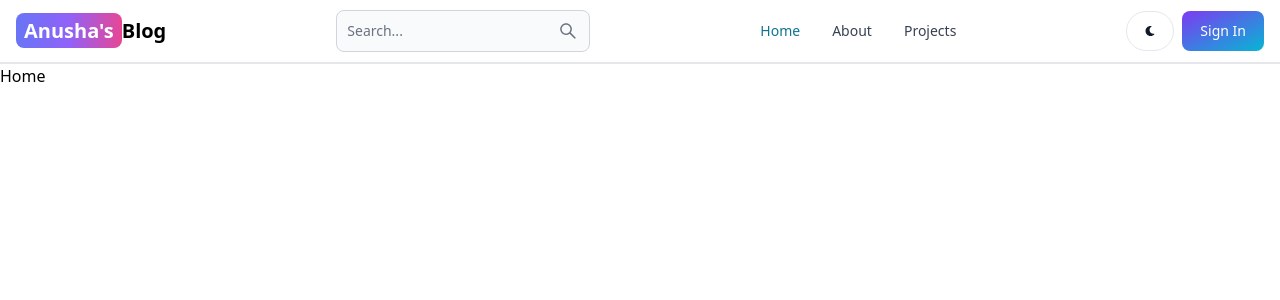
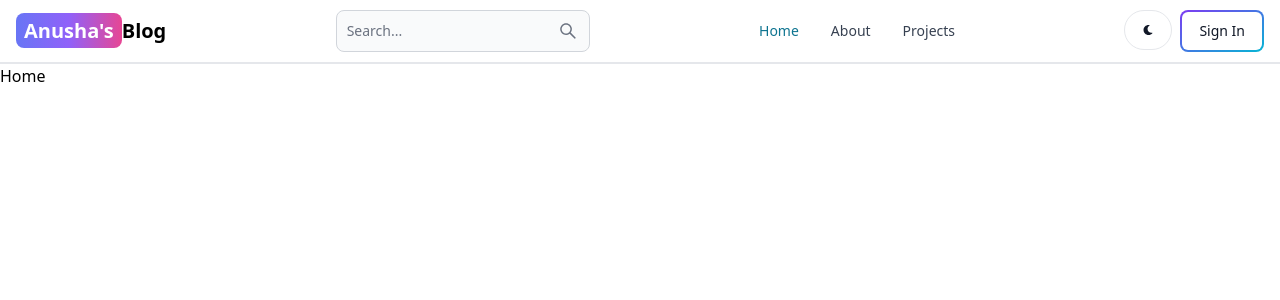
Before and after one commit to Anusha-star11/MERNBlog, a React (Vite) app in the folder client/: page / in a window 1280 px wide. Shown: the top 300 px of the page. Built offline with nearby package versions, Linux system fonts and the light colour scheme.

Commit message:
outline changes made

```diff
--- a/client/src/components/Header.jsx
+++ b/client/src/components/Header.jsx
@@ -23,7 +23,7 @@ export default function Header() {
           <FaMoon/>
         </Button>
         <Link to="/sign-in">
-          <Button gradientDuoTone='purpleToBlue'>
+          <Button gradientDuoTone='purpleToBlue' outline>
             Sign In
           </Button>
         </Link>
```
